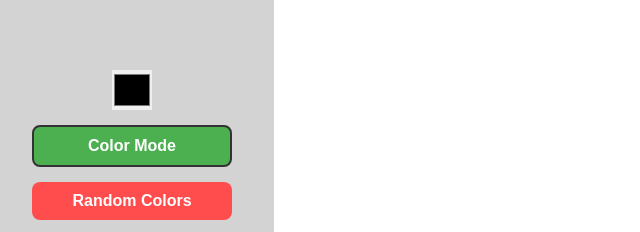
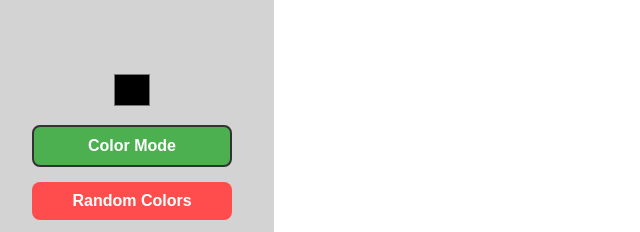
Before and after one commit to RaphaelM20/etch-a-sketch, a plain HTML site: page index.html in a window 1280 px wide. Shown: the part 186-418 px from the top of the page, 168-808 px from the left. Drawn offline with Linux system fonts and the light colour scheme.

Commit message:
Updated styling for color picker
Improved color picker styling

```diff
--- a/styles.css
+++ b/styles.css
@@ -67,8 +67,11 @@ html, body {
   width: 40px;
   height: 40px;
   border: none;
+  outline: none;
+  box-shadow: none;
   cursor: pointer;
   padding: 0;
+  background: none;
 }
 
 #randomColorButton.random-active,
```
